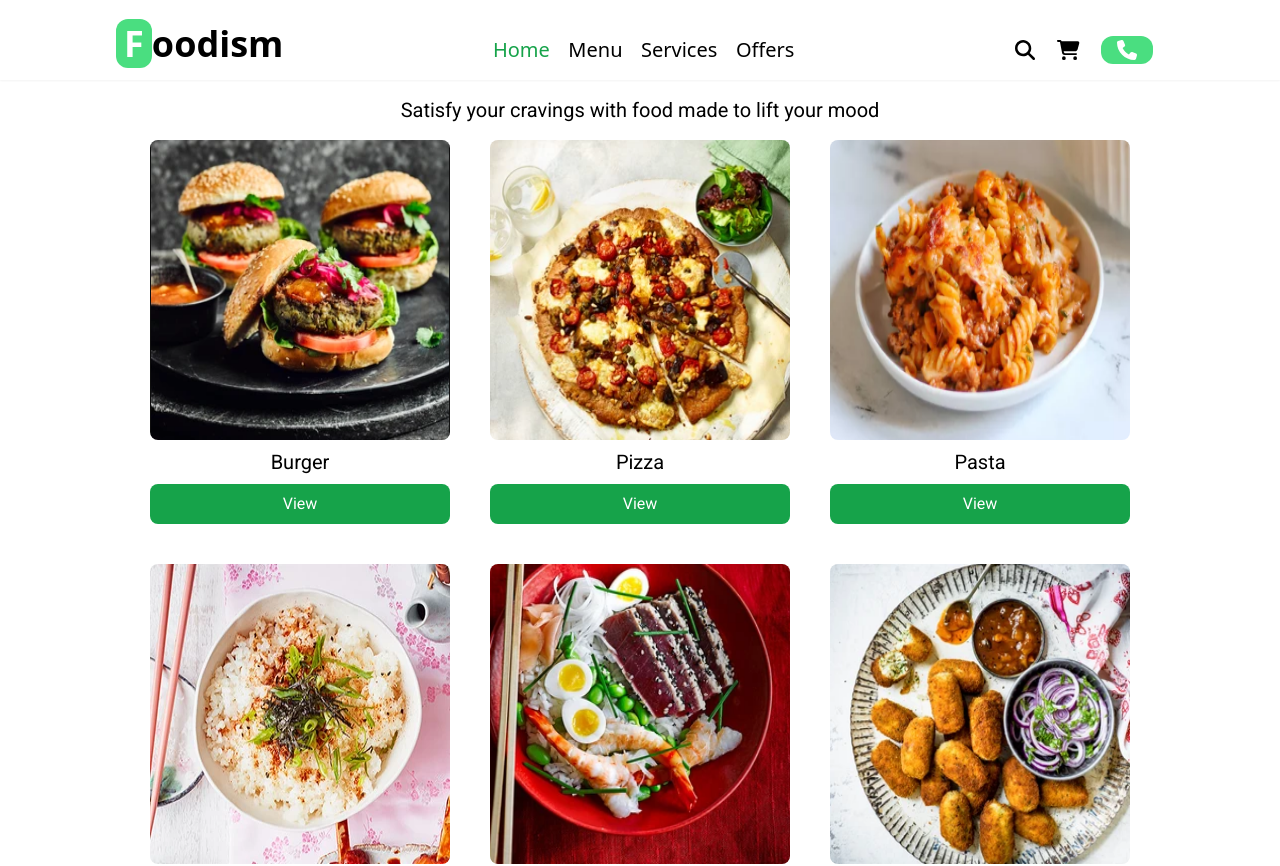
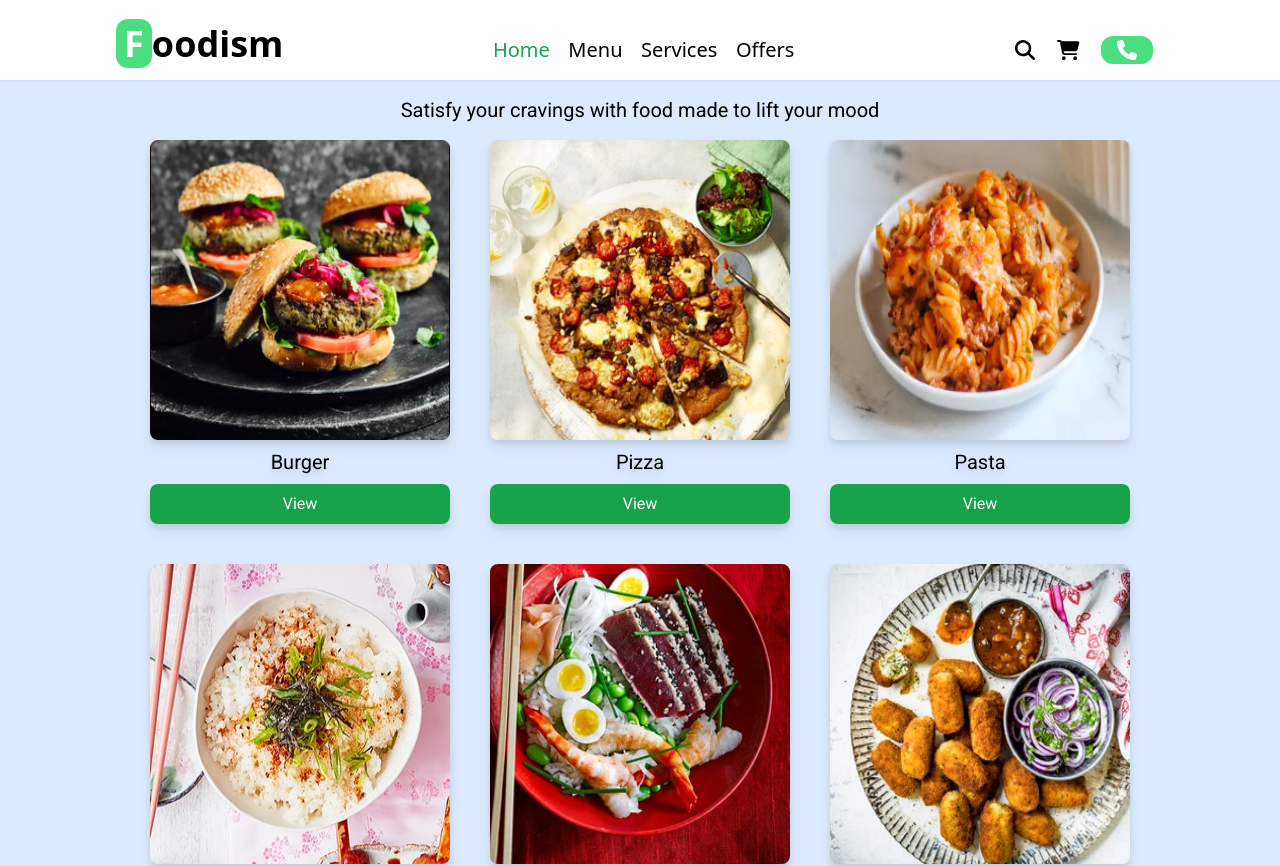
Before and after one commit to anikaivnath/Foodism, a React (Vite) app in the folder Foodism/: page /menu in a window 1280 px wide. Shown: the top 866 px of the page. Built offline with nearby package versions, Linux system fonts and the light colour scheme; a web font is replaced by a local one.

Commit message:
feat(Menu): update styling for Menu component with background color and padding adjustments

```diff
--- a/Foodism/src/Components/Menu.jsx
+++ b/Foodism/src/Components/Menu.jsx
@@ -25,11 +25,11 @@ const menuItems = [
 
 const Menu = () => {
   return (
-    <div>
-      <div className='text-center m-4 font-custom'>
+    <div className='bg-blue-100'>
+      <div className='text-center p-4 font-custom '>
         <h1 className='text-xl'>Satisfy your cravings with food made to lift your mood</h1>
       </div>
-      <div className='flex flex-wrap justify-center gap-10'>
+      <div className='flex flex-wrap justify-center gap-10 drop-shadow-lg'>
         {menuItems.map((item, index) => (
           <div key={index} className='text-center'>
             <img className='w-[300px] h-[300px] rounded-lg' src={item.src} alt={item.name} />
```
